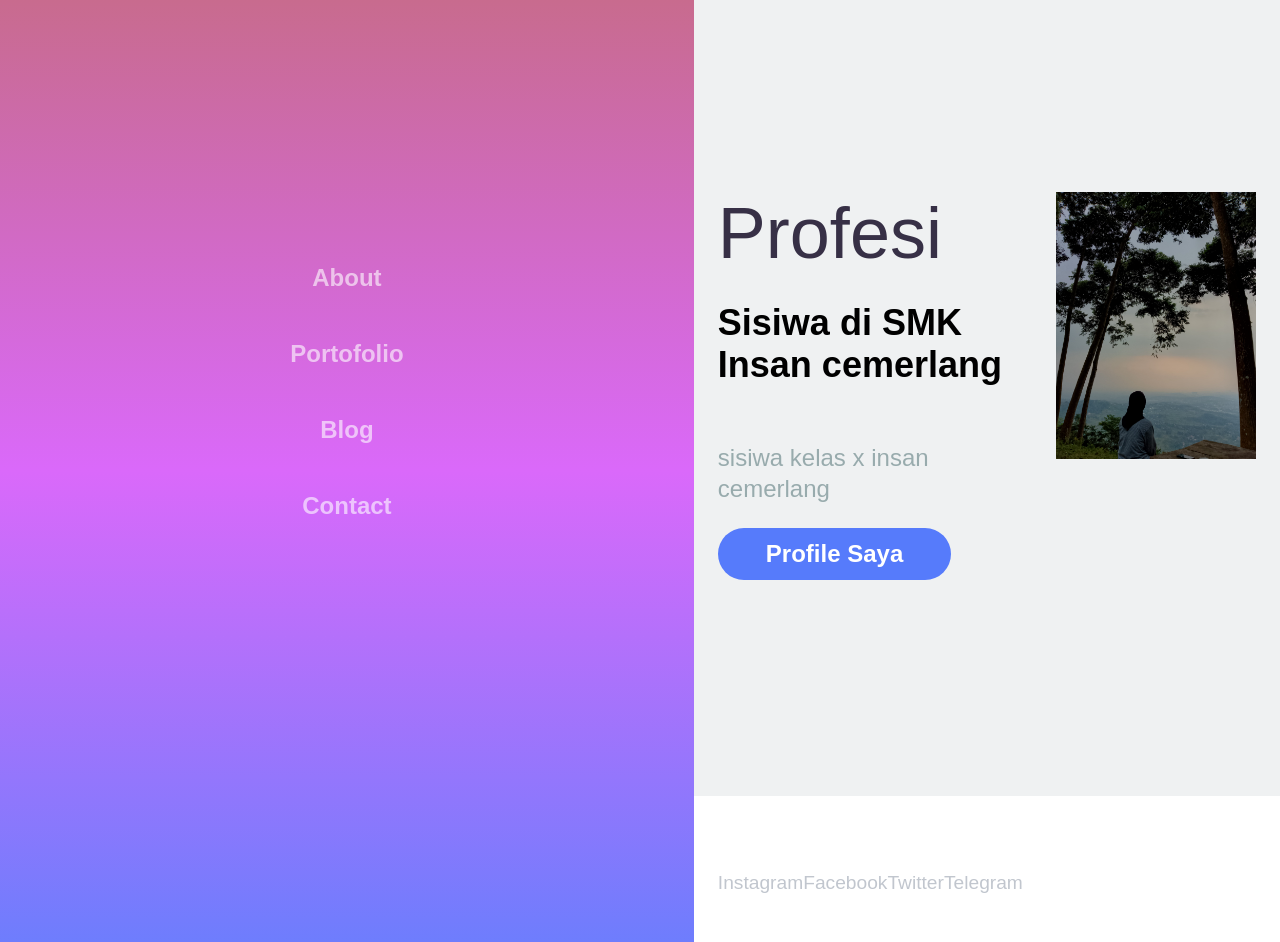
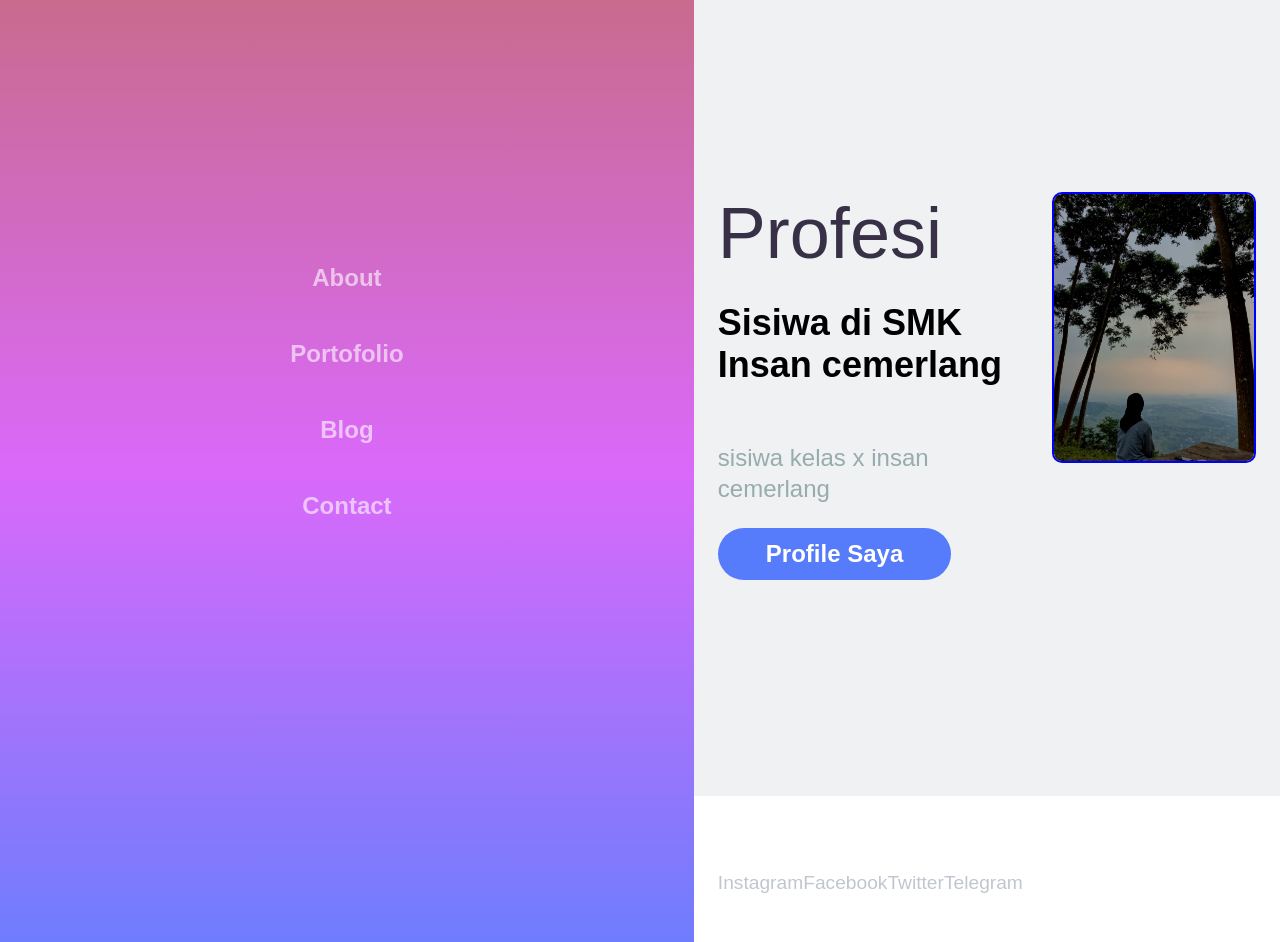
Before and after one commit to Sitiepi/latihan2, a plain HTML site: page profil.html in a window 1280 px wide. Drawn offline with Linux system fonts and the light colour scheme.

Commit message:
menambah border gambar

```diff
--- a/profil.html
+++ b/profil.html
@@ -20,7 +20,7 @@
       </div>
       <main class="content">
         <section class="hero">
-          <img src="fotonya.jpg" alt="" />
+          <img src="fotonya.jpg"style="border-radius: 10px; border: 2px solid blue" alt="" />
           <div class="hero-content">
             <h1>Profesi</h1>
             <br />
```
